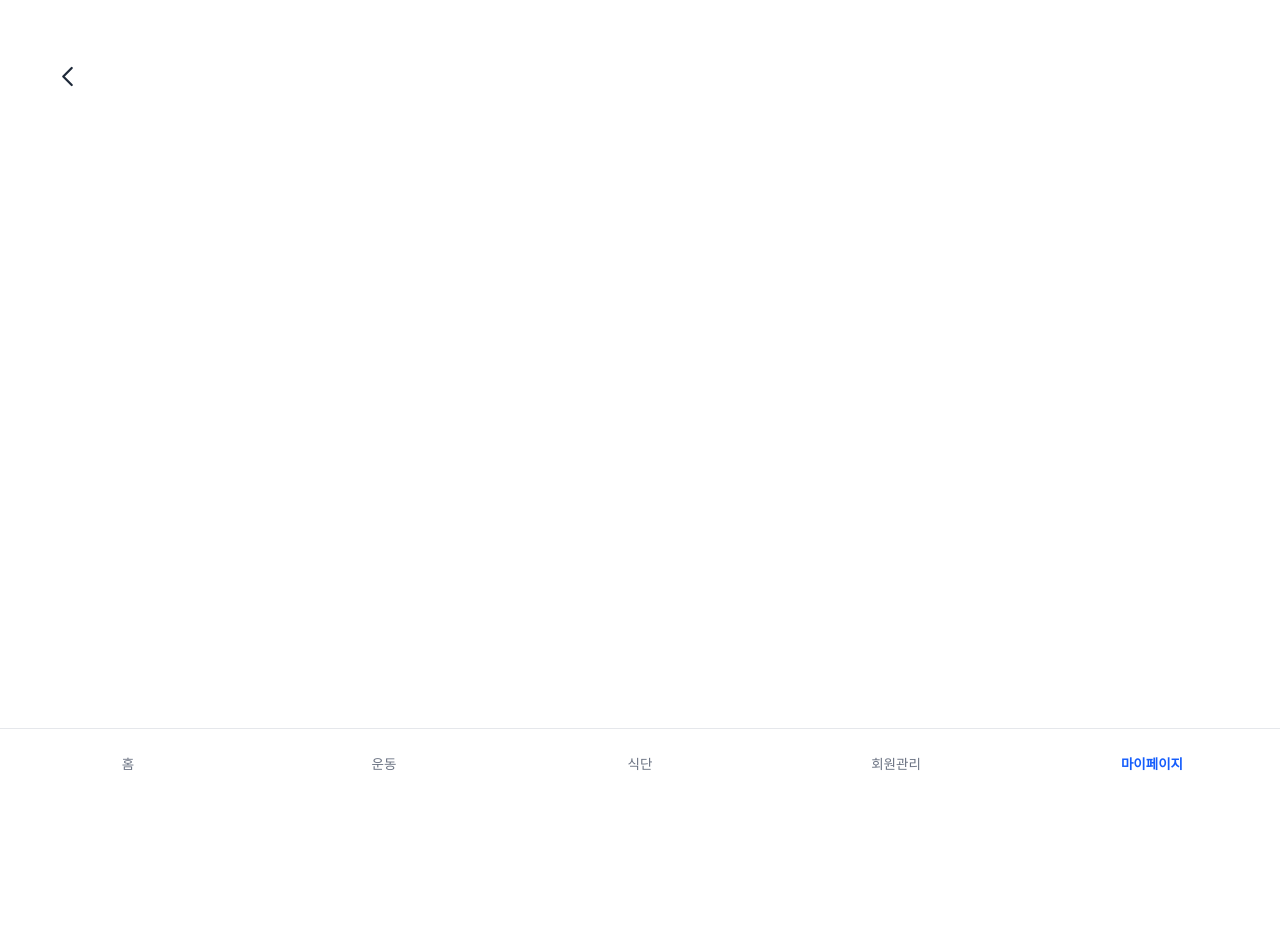
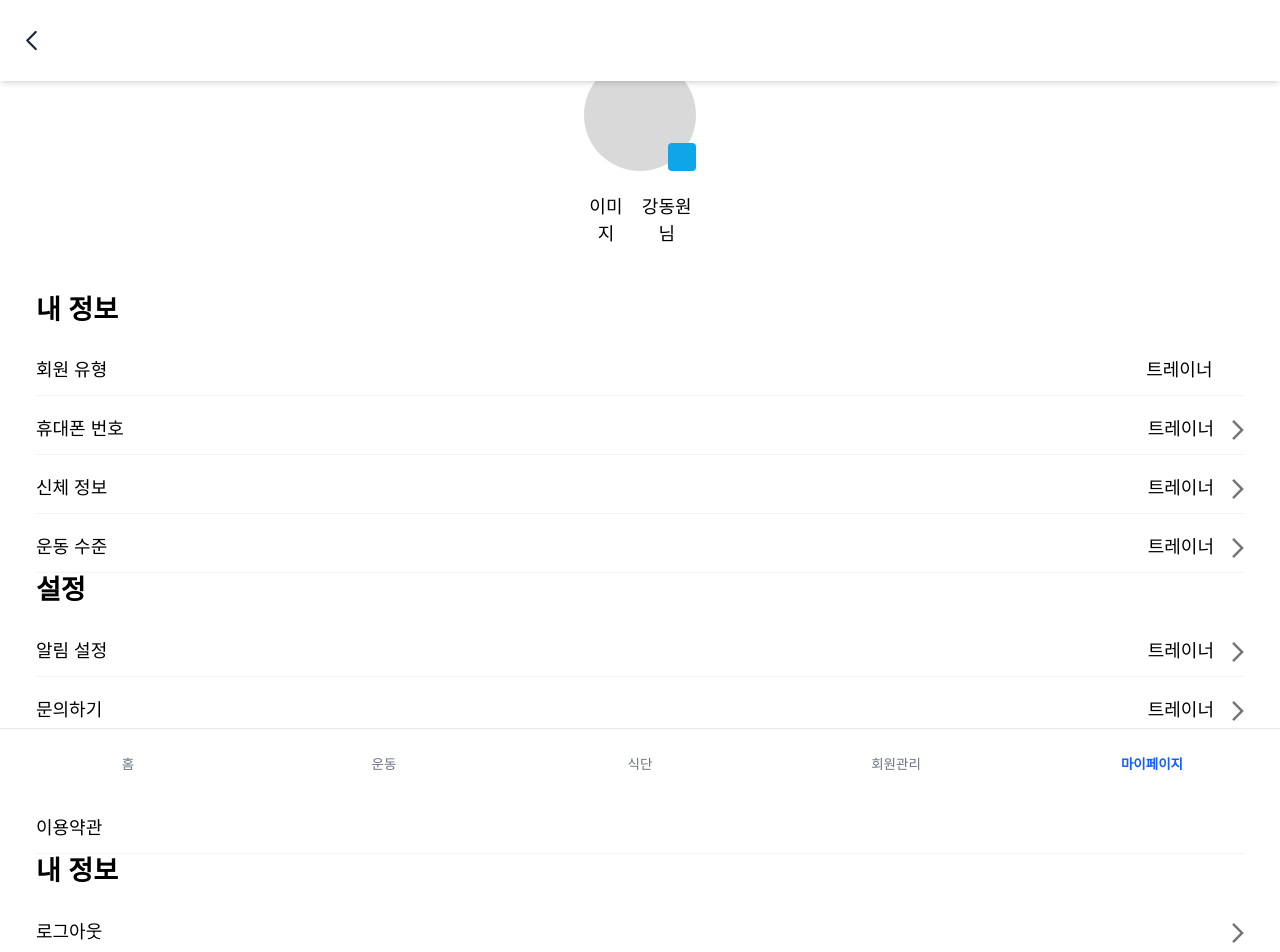
Before and after one commit to linkfit-2025/linkfit-web, a Next.js app: page /settings/profile in a window 1280 px wide. Shown: the top 952 px of the page. Before the commit the page ends 800 px from the top, so only its background shows below. Built offline with nearby package versions, Linux system fonts and the light colour scheme.

Commit message:
Fix: 마이페이지 레이아웃 제작

```diff
--- a/src/app/(common)/layout.tsx
+++ b/src/app/(common)/layout.tsx
@@ -2,6 +2,7 @@ import type { Metadata } from "next";
 import "./../globals.css";
 
 import BottomNavBar from "@/components/common/BottomNavBar";
+import Header from "@/components/common/header";
 
 // 전역 메타데이터 정의
 export const metadata: Metadata = {
@@ -18,6 +19,7 @@ export default function RootLayout({
 }>) {
   return (
     <div className="flex flex-col min-h-screen">
+      <Header />
       {/* 메인 콘텐츠 영역 */}
       {/*
             flex-grow: 남은 공간 채우기
@@ -25,7 +27,7 @@ export default function RootLayout({
             max-w-screen-xl mx-auto: 데스크톱에서 최대 너비 제한 및 중앙 정렬
             p-4 md:p-8: 화면 크기에 따라 패딩 조절
           */}
-      <main className="flex-grow w-full max-w-screen-xl mx-auto  md:p-8 pb-[72px]">
+      <main className="flex-grow w-full max-w-screen-xl px-5 md:p-8 py-[72px]">
         {children}
       </main>
       <BottomNavBar />
--- a/src/app/(common)/settings/profile/page.tsx
+++ b/src/app/(common)/settings/profile/page.tsx
@@ -1,9 +1,157 @@
 "use client";
-import Header from "@/components/common/header";
+import Link from "next/link";
+import Image from "next/image";
 export default function SettingsProfilePage() {
   return (
-    <>
-      <Header />
-    </>
+    <div className="py-5">
+      {/* 프로필 이미지 */}
+      <div className="flex items-center justify-center">
+        <div className="w-25 flex flex-col justify-center gap-5">
+          <div className="w-25 h-25 relative rounded-[50%] bg-[#D9D9D9]">
+            <div className="absolute w-[28px] h-[28px] bottom-0 right-0 bg-[#0EA5E9] rounded-[4px]"></div>
+          </div>
+          <div className="flex text-center gap-2">
+            <div>이미지</div>강동원님
+          </div>
+        </div>
+      </div>
+      {/* 내 정보 */}
+      <div className="mt-10">
+        <h1 className="text-2xl font-bold mb-4">내 정보</h1>
+        <ul className="space-y-2">
+          <li>
+            <div className="flex justify-between items-center h-[50px] pr-7 border-b border-[#F3F4F6]">
+              <div>회원 유형</div>
+              <div>트레이너</div>
+            </div>
+          </li>
+          <li>
+            <div className="flex justify-between items-center h-[50px] border-b border-[#F3F4F6]">
+              <div>휴대폰 번호</div>
+              <div className="flex items-center">
+                트레이너
+                <Image
+                  src="/images/common/arrow_forward_ios_24px.svg"
+                  width={12}
+                  height={16}
+                  alt="인증 아이콘"
+                  className="ml-4"
+                />
+              </div>
+            </div>
+          </li>
+          <li>
+            <div className="flex justify-between items-center h-[50px] border-b border-[#F3F4F6]">
+              <div>신체 정보</div>
+              <div className="flex items-center">
+                트레이너
+                <Image
+                  src="/images/common/arrow_forward_ios_24px.svg"
+                  width={12}
+                  height={16}
+                  alt="인증 아이콘"
+                  className="ml-4"
+                />
+              </div>
+            </div>
+          </li>
+          <li>
+            <div className="flex justify-between items-center h-[50px] border-b border-[#F3F4F6]">
+              <div>운동 수준</div>
+              <div className="flex items-center">
+                트레이너
+                <Image
+                  src="/images/common/arrow_forward_ios_24px.svg"
+                  width={12}
+                  height={16}
+                  alt="인증 아이콘"
+                  className="ml-4"
+                />
+              </div>
+            </div>
+          </li>
+        </ul>
+      </div>
+      {/* 설정 */}
+      <div>
+        <h1 className="text-2xl font-bold mb-4">설정</h1>
+        <ul className="space-y-2">
+          <li>
+            <div className="flex justify-between items-center h-[50px] border-b border-[#F3F4F6]">
+              <div>알림 설정</div>
+              <div className="flex items-center">
+                트레이너
+                <Image
+                  src="/images/common/arrow_forward_ios_24px.svg"
+                  width={12}
+                  height={16}
+                  alt="인증 아이콘"
+                  className="ml-4"
+                />
+              </div>
+            </div>
+          </li>
+          <li>
+            <div className="flex justify-between items-center h-[50px] border-b border-[#F3F4F6]">
+              <div>문의하기</div>
+              <div className="flex items-center">
+                트레이너
+                <Image
+                  src="/images/common/arrow_forward_ios_24px.svg"
+                  width={12}
+                  height={16}
+                  alt="인증 아이콘"
+                  className="ml-4"
+                />
+              </div>
+            </div>
+          </li>
+          <li>
+            <div className="flex justify-between items-center h-[50px] pr-7 border-b border-[#F3F4F6]">
+              <div>개인정보처리방침</div>
+            </div>
+          </li>
+          <li>
+            <div className="flex justify-between items-center h-[50px] pr-7 border-b border-[#F3F4F6]">
+              <div>이용약관</div>
+            </div>
+          </li>
+        </ul>
+      </div>
+      {/* 계정 관리 */}
+      <div>
+        <h1 className="text-2xl font-bold mb-4">내 정보</h1>
+        <ul className="space-y-2">
+          <li>
+            <div className="flex justify-between items-center h-[50px] border-b border-[#F3F4F6]">
+              <div>로그아웃</div>
+              <div className="flex items-center">
+                <Image
+                  src="/images/common/arrow_forward_ios_24px.svg"
+                  width={12}
+                  height={16}
+                  alt="인증 아이콘"
+                  className="ml-4"
+                />
+              </div>
+            </div>
+          </li>
+          <li>
+            <div className="flex justify-between items-center h-[50px] border-b border-[#F3F4F6]">
+              <div>탈퇴하기</div>
+              <div className="flex items-center">
+                <Image
+                  src="/images/common/arrow_forward_ios_24px.svg"
+                  width={12}
+                  height={16}
+                  alt="인증 아이콘"
+                  className="ml-4"
+                />
+              </div>
+            </div>
+          </li>
+        </ul>
+      </div>
+    </div>
   );
 }
--- a/src/components/common/header.tsx
+++ b/src/components/common/header.tsx
@@ -33,7 +33,7 @@ const Header = ({
   };
 
   return (
-    <header className="bg-white p-4">
+    <header className="bg-white p-4 fixed top-0 left-0 right-0 z-50 shadow-md">
       <nav className="container mx-auto flex justify-between items-center">
         <button
           onClick={handleBack}
```
Also changed, not shown: public/images/common/arrow_forward_ios_24px.svg (added).
